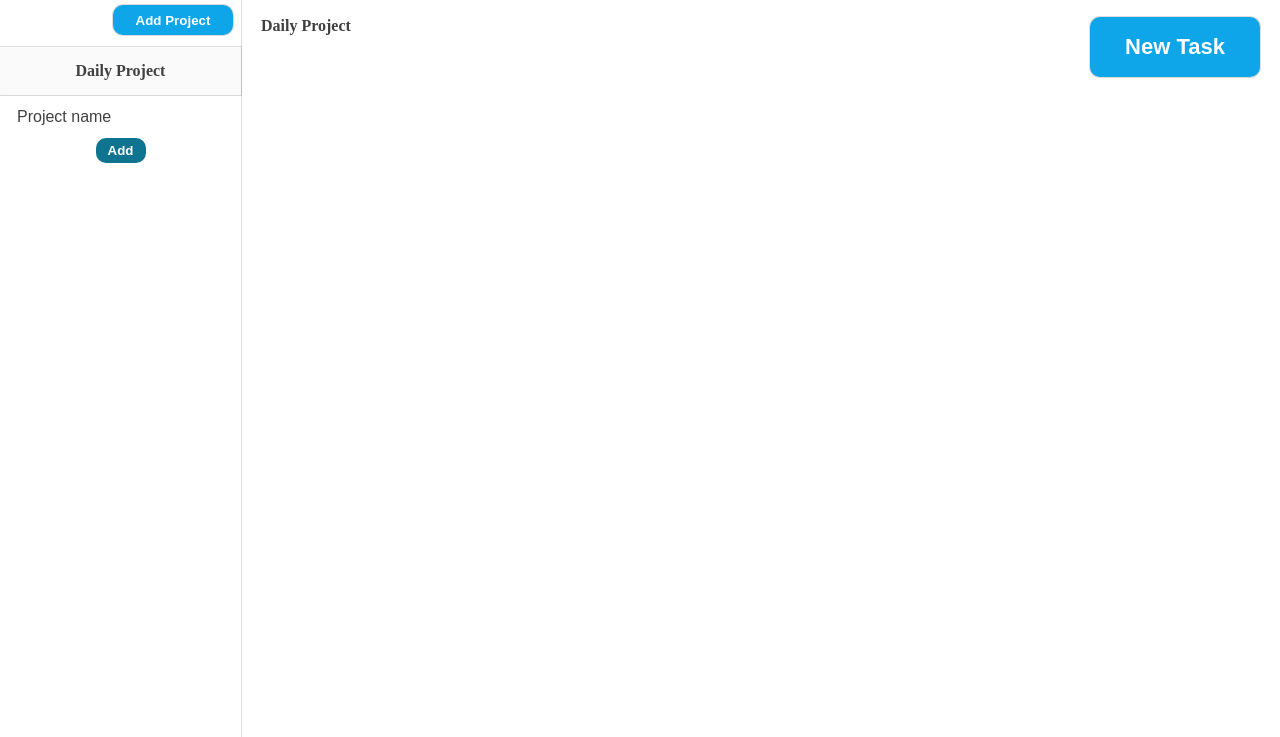
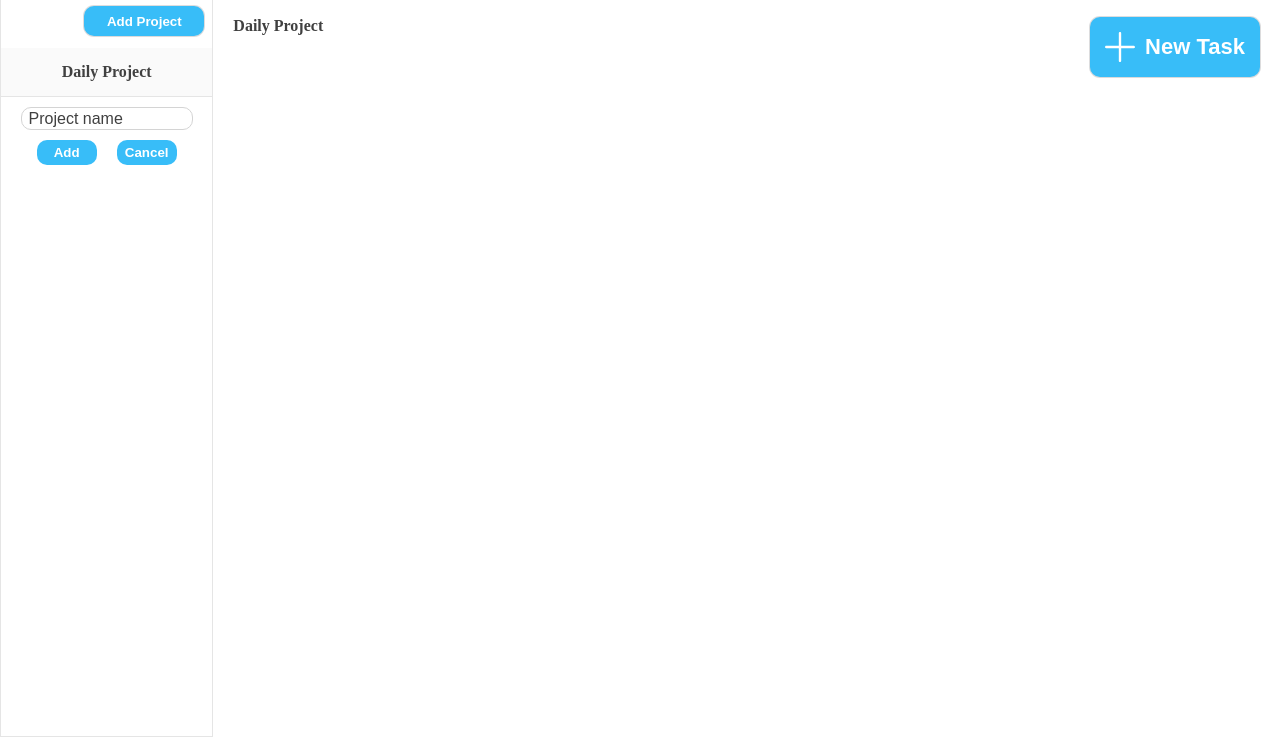
Before and after one commit to unbearabletruth/Todo-list, a website built with webpack: page src/index.html in a window 1280 px wide. Both pictures are taken after a click on the button "Add Project". Shown: the part 63-800 px from the top of the page. Built offline with nearby package versions, Linux system fonts and the light colour scheme.

Commit message:
Added cancel button to project form
also did minor style changes

```diff
--- a/src/cardFormElements.js
+++ b/src/cardFormElements.js
@@ -100,6 +100,7 @@ export function formCancel(form){
 
 export function deleteBin(card, toDo){
     const deleteIcon = document.createElement("img");
+    deleteIcon.classList.add("cardimg");
     deleteIcon.src = bin;
     deleteIcon.addEventListener("click", () => {
         removeCard(card);
@@ -111,6 +112,7 @@ export function deleteBin(card, toDo){
 
 export function editCardIcon(card, toDo){
     const editIcon = document.createElement("img");
+    editIcon.classList.add("cardimg");
     editIcon.src = edit;
     editIcon.addEventListener("click", () => {
         console.log(card.uniqueID)
--- a/src/index.html
+++ b/src/index.html
@@ -19,7 +19,9 @@
         <div class="content">
             <div class="todos">
             </div>
-            <button class="addCard">New Task</button>
+            <button class="addCard">
+                <img class="addCard" src="<%=require('./plus-line-icon.svg')%>">
+                New Task</button>
         </div>
     </div>
 </body>
--- a/src/projectDom.js
+++ b/src/projectDom.js
@@ -17,9 +17,20 @@ function projectFormName(){
 
 function projectFormSubmit(){
     const submit = document.createElement("button");
-    submit.id = "projectsubmitbutton";
+    submit.classList.add("projectFormButtons");
     submit.innerText = "Add";
     return submit;
+}
+
+function projectFormCancel(form){
+    const cancel = document.createElement("button");
+    cancel.classList.add("projectFormButtons");
+    cancel.innerText = "Cancel";
+    cancel.addEventListener("click", (e) => {
+        e.preventDefault();
+        form.remove();
+    })
+    return cancel;
 }
 
 function projectFormForm(nameinput){
@@ -39,9 +50,14 @@ function createNewProject(){
     addProject.addEventListener("click", () => {
         const nameinput = projectFormName();
         const submit = projectFormSubmit();
+        const buttons = document.createElement("div");
+        buttons.id = "projectFormButtons";
         const formProject = projectFormForm(nameinput);
+        const cancel = projectFormCancel(formProject);
         formProject.appendChild(nameinput);
-        formProject.appendChild(submit);
+        buttons.appendChild(submit);
+        buttons.appendChild(cancel);
+        formProject.appendChild(buttons);
         sidebar.appendChild(formProject);
     })
 }
@@ -60,8 +76,9 @@ function renderProjectName(project){
 }
 
 function renderProjectColor(projectDom){
-    document.querySelectorAll("div.project").forEach(el => el.style.backgroundColor = "#fafafa");
-    projectDom.style.backgroundColor = "#7dd3fc";
+    const projects = document.querySelectorAll("div.project");
+    projects.forEach(project => project.style.backgroundColor = "#fafafa");//check if color 1 element is better
+    projectDom.style.backgroundColor = "#38bdf8";//hover overrides selected
 }
 
 function renderProject(project){
--- a/src/style.css
+++ b/src/style.css
@@ -34,7 +34,7 @@ div.sidebar {
     grid-row: 2 / 3;
     grid-column: 1;
     background-color: white;
-    box-shadow: rgba(0, 0, 0, 0.02) 0px 1px 3px 0px, rgba(27, 31, 35, 0.15) 0px 0px 0px 1px;
+    border: 1px solid #e5e5e5;
 }
 
 .projects {
@@ -48,7 +48,7 @@ button.addProject {
     top: 8px;
     width: 120px;
     height: 30px;
-    background-color: #0ea5e9;
+    background-color: #38bdf8;
     border-radius: 10px;
     border: 0px;
     font-weight: bold;
@@ -91,11 +91,15 @@ button.cardformbutton:hover {
 
 button.addCard {
     position: absolute;
+    display: flex;
+    gap:10px;
+    justify-content: center;
+    align-items: center;
     top: 20px;
     right: 20px;
     width: 170px;
     height: 60px;
-    background-color: #0ea5e9;
+    background-color: #38bdf8;
     border-radius: 10px;
     border: 0px;
     font-size: 22px;
@@ -104,10 +108,15 @@ button.addCard {
     box-shadow: rgba(0, 0, 0, 0.02) 0px 1px 3px 0px, rgba(27, 31, 35, 0.15) 0px 0px 0px 1px;
 }
 
-button#projectsubmitbutton {
-    width: 50px;
+#projectFormButtons {
+    display: flex;
+    gap: 20px;
+}
+
+button.projectFormButtons {
+    width: 60px;
     height: 25px;
-    background-color: #0e7490;
+    background-color: #38bdf8;
     border-radius: 10px;
     border: 0px;
     font-weight: bold;
@@ -115,8 +124,9 @@ button#projectsubmitbutton {
 }
 
 button.addCard:hover,
-button.addProject:hover {
-    background-color: #0284c7;
+button.addProject:hover,
+button#projectsubmitbutton:hover {
+    background-color: #0ea5e9;
     cursor: pointer;
 }
 
@@ -163,8 +173,14 @@ input {
 }
 
 input#projectinput {
+    width: 90%;
     height: 23px;
     background-color: white;
+    border: 1px solid #d4d4d4;
+}
+
+input#projectinput:focus {
+    border: 1px solid #0ea5e9;
 }
 
 select {
@@ -212,11 +228,11 @@ div.project {
     color: #404040;
     font-size: 16px;
     font-weight: bold;
-    box-shadow: rgba(0, 0, 0, 0.02) 0px 1px 3px 0px, rgba(27, 31, 35, 0.15) 0px 0px 0px 1px;
+    border-bottom: 1px solid #e5e5e5;
 }
 
 div.project:hover {
-    background-color: #818cf8;
+    background-color: #e5e5e5 !important;
     cursor: pointer;
 }
 
@@ -233,14 +249,20 @@ p.currentproject {
     font-weight: bold;
 }
 
-img {
+img.cardimg {
     width: 15px;
     height: auto;
 }
 
-img:hover {
+img.cardimg:hover {
     transform: scale(1.3);
     cursor: pointer;
+}
+
+img.addCard {
+    width: 30px;
+    height: auto;
+    filter: invert(100%) sepia(0%) saturate(7500%) hue-rotate(279deg) brightness(106%) contrast(106%);
 }
 
 div#cardIcons {
```
Also changed, not shown: dist/b33011605be0a9812fb1.svg (added), dist/e2a3c452ff15091e85f4.svg (added), dist/index.html, dist/main.js, src/plus-line-icon.svg (added), src/plus-round-line-icon.svg (added).
